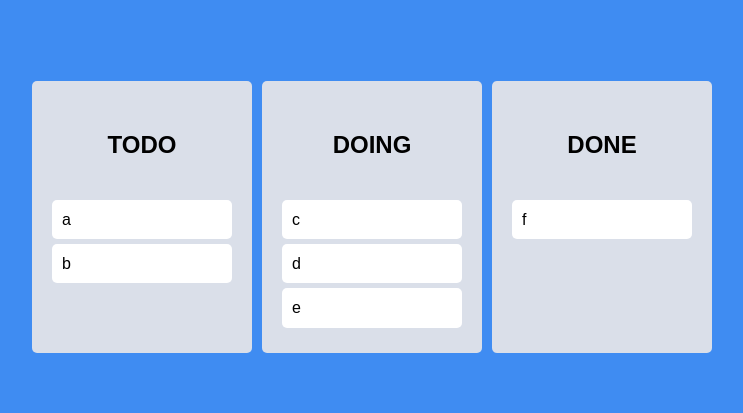
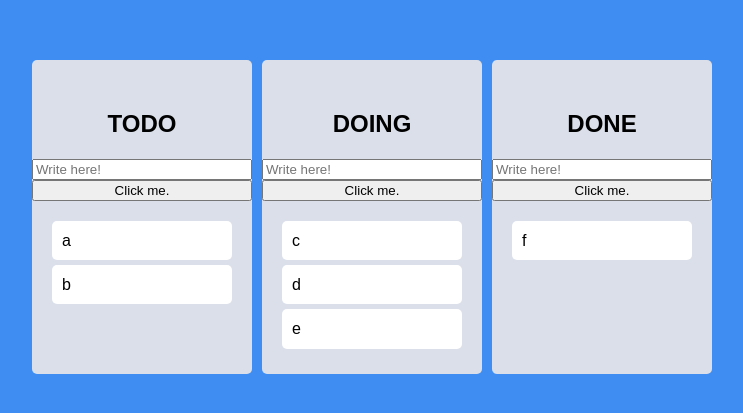
Before and after one commit to ryuncoders/react-master, a React (Create React App) app: page / in a window 1280 px wide. Shown: the part 191-604 px from the top of the page, without its empty margins (268-1011 px from the left). Built offline with nearby package versions, Linux system fonts and the light colour scheme.

Commit message:
Ref(Refs)

```diff
--- a/src/Components/Board.tsx
+++ b/src/Components/Board.tsx
@@ -1,4 +1,4 @@
-import React from "react";
+import React, { useRef } from "react";
 import { Droppable } from "react-beautiful-dnd";
 import styled from "styled-components";
 import Card from "./Card";
@@ -40,9 +40,19 @@
 }
 
 function Board({ boardId, toDos }: IBoardProps) {
+  const inputRef = useRef<HTMLInputElement>(null);
+  const onClick = () => {
+    inputRef.current?.focus();
+    setTimeout(() => {
+      inputRef.current?.blur();
+    }, 5000);
+  };
+
   return (
     <Wrapper>
       <Title>{boardId}</Title>
+      <input ref={inputRef} type="text" placeholder="Write here!"></input>
+      <button onClick={onClick}>Click me.</button>
       <Droppable droppableId={boardId}>
         {(magic, info) => (
           <Area
```
